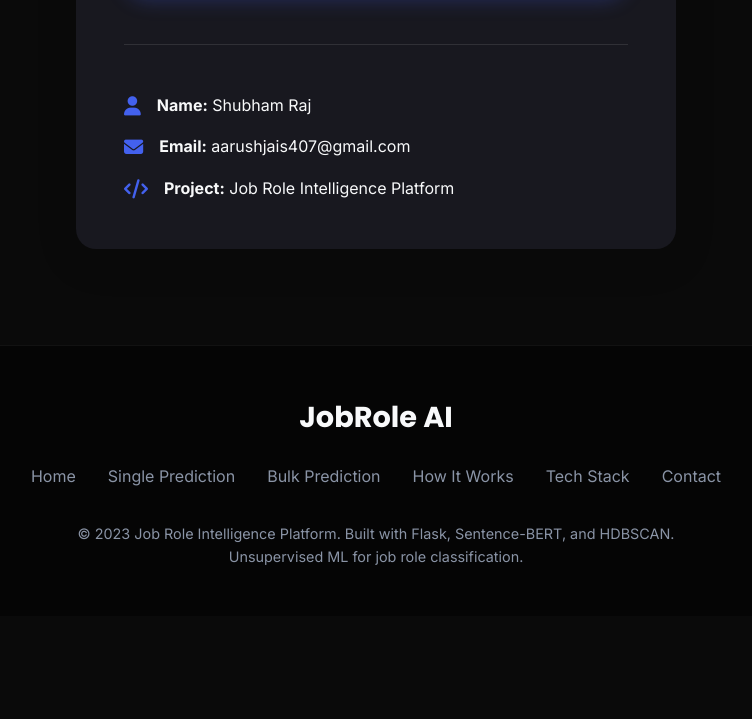
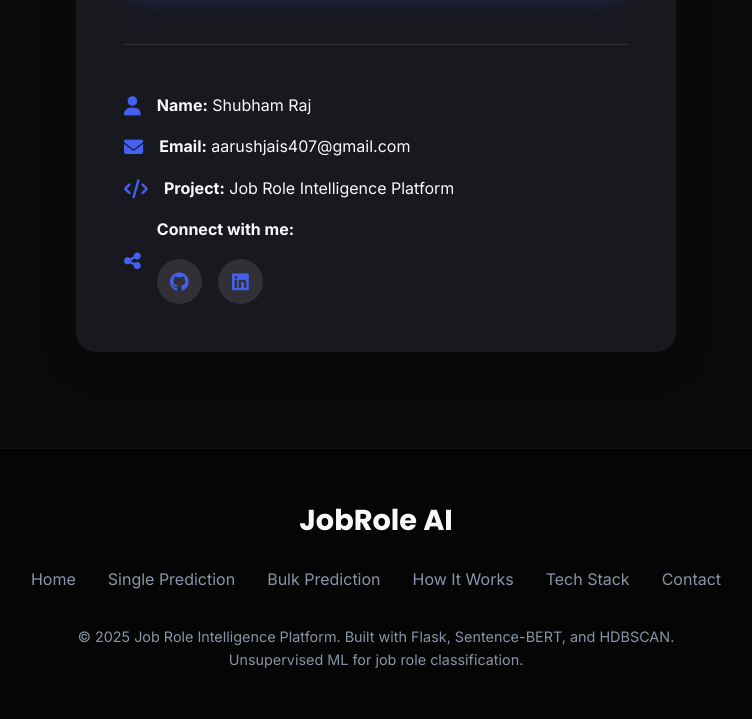
Before and after one commit to 12306444/Job-role-Clustering-using-unsupervised-learning, a Flask app: page / in a window 1280 px wide. Shown: the part 4833-5552 px from the top of the page, without its empty margins (264-1016 px from the left). Before the commit the page ends 5398 px from the top, so only its background shows below. Run offline with Flask 3, Linux system fonts and the light colour scheme; parts of the project's set-up code (start-up, migrations or seed data) failed here and were passed over.

Commit message:
Enhance contact form with social links and Formspree
Added social links and Formspree integration for contact form.

```diff
--- a/templates/index.html
+++ b/templates/index.html
@@ -752,6 +752,36 @@
             font-size: 1.2rem;
         }
 
+        .social-links {
+            display: flex;
+            gap: 1rem;
+            margin-top: 1rem;
+        }
+
+        .social-link {
+            display: flex;
+            align-items: center;
+            justify-content: center;
+            width: 45px;
+            height: 45px;
+            border-radius: 50%;
+            background: rgba(255, 255, 255, 0.1);
+            color: var(--text-light);
+            text-decoration: none;
+            transition: var(--transition);
+        }
+
+        body.light-mode .social-link {
+            background: rgba(0, 0, 0, 0.05);
+            color: var(--text-dark);
+        }
+
+        .social-link:hover {
+            background: var(--primary);
+            color: white;
+            transform: translateY(-3px);
+        }
+
         /* Footer */
         .footer {
             background: rgba(0, 0, 0, 0.5);
@@ -1272,21 +1302,25 @@
         </div>
 
         <div class="contact-form reveal">
-            <form id="contactForm">
+            <form id="contactForm" action="https://formspree.io/f/mqkrbrjq" method="POST">
                 <div class="form-group">
                     <label class="form-label">Your Name</label>
-                    <input type="text" class="form-input" id="contactName" placeholder="Enter your name" required>
+                    <input type="text" class="form-input" id="contactName" name="name" placeholder="Enter your name" required>
                 </div>
 
                 <div class="form-group">
                     <label class="form-label">Email Address</label>
-                    <input type="email" class="form-input" id="contactEmail" placeholder="Enter your email" required>
+                    <input type="email" class="form-input" id="contactEmail" name="email" placeholder="Enter your email" required>
                 </div>
 
                 <div class="form-group">
                     <label class="form-label">Message</label>
-                    <textarea class="form-input" id="contactMessage" rows="5" placeholder="Your message here..." required></textarea>
-                </div>
+                    <textarea class="form-input" id="contactMessage" name="message" rows="5" placeholder="Your message here..." required></textarea>
+                </div>
+
+                <!-- Formspree hidden fields -->
+                <input type="hidden" name="_subject" value="New Contact Form Submission - JobRole AI">
+                <input type="text" name="_gotcha" style="display:none">
 
                 <button type="submit" class="btn btn-primary" style="width: 100%;">
                     <i class="fas fa-paper-plane"></i>
@@ -1315,6 +1349,22 @@
                     <i class="fas fa-code"></i>
                     <div>
                         <strong>Project:</strong> Job Role Intelligence Platform
+                    </div>
+                </div>
+
+                <!-- Social Links -->
+                <div class="contact-item">
+                    <i class="fas fa-share-alt"></i>
+                    <div>
+                        <strong>Connect with me:</strong>
+                        <div class="social-links">
+                            <a href="https://github.com/12306444" target="_blank" class="social-link" title="GitHub">
+                                <i class="fab fa-github"></i>
+                            </a>
+                            <a href="https://www.linkedin.com/in/shubham-gupta-690576284/" target="_blank" class="social-link" title="LinkedIn">
+                                <i class="fab fa-linkedin"></i>
+                            </a>
+                        </div>
                     </div>
                 </div>
             </div>
@@ -1337,7 +1387,7 @@
         </div>
 
         <p class="copyright">
-            © 2023 Job Role Intelligence Platform. Built with Flask, Sentence-BERT, and HDBSCAN.
+            © 2025 Job Role Intelligence Platform. Built with Flask, Sentence-BERT, and HDBSCAN.
             <br>
             Unsupervised ML for job role classification.
         </p>
@@ -1592,8 +1642,8 @@
             }
         }
 
-        // Contact Form Submission
-        contactForm.addEventListener('submit', (e) => {
+        // Contact Form Submission with Formspree integration
+        contactForm.addEventListener('submit', async (e) => {
             e.preventDefault();
 
             const name = document.getElementById('contactName').value;
@@ -1606,12 +1656,42 @@
                 return;
             }
 
-            // In a real implementation, you would send this to a backend endpoint
-            // For now, we'll simulate a successful submission
-            showFormMessage('Thank you for your message! We will get back to you soon.', 'success');
-
-            // Clear form
-            contactForm.reset();
+            // Show loading state
+            const submitButton = contactForm.querySelector('button[type="submit"]');
+            const originalButtonText = submitButton.innerHTML;
+            submitButton.innerHTML = '<i class="fas fa-spinner fa-spin"></i> Sending...';
+            submitButton.disabled = true;
+
+            try {
+                // Using Formspree for email functionality
+                const formData = new FormData(contactForm);
+
+                const response = await fetch(contactForm.action, {
+                    method: 'POST',
+                    body: formData,
+                    headers: {
+                        'Accept': 'application/json'
+                    }
+                });
+
+                if (response.ok) {
+                    showFormMessage('Thank you for your message! I will get back to you soon.', 'success');
+                    contactForm.reset();
+                } else {
+                    const data = await response.json();
+                    if (data.errors && data.errors.length > 0) {
+                        showFormMessage(data.errors.map(error => error.message).join(', '), 'error');
+                    } else {
+                        showFormMessage('There was an error sending your message. Please try again.', 'error');
+                    }
+                }
+            } catch (error) {
+                showFormMessage('There was a network error. Please check your connection and try again.', 'error');
+            } finally {
+                // Reset button state
+                submitButton.innerHTML = originalButtonText;
+                submitButton.disabled = false;
+            }
         });
 
         function showFormMessage(text, type) {
```
